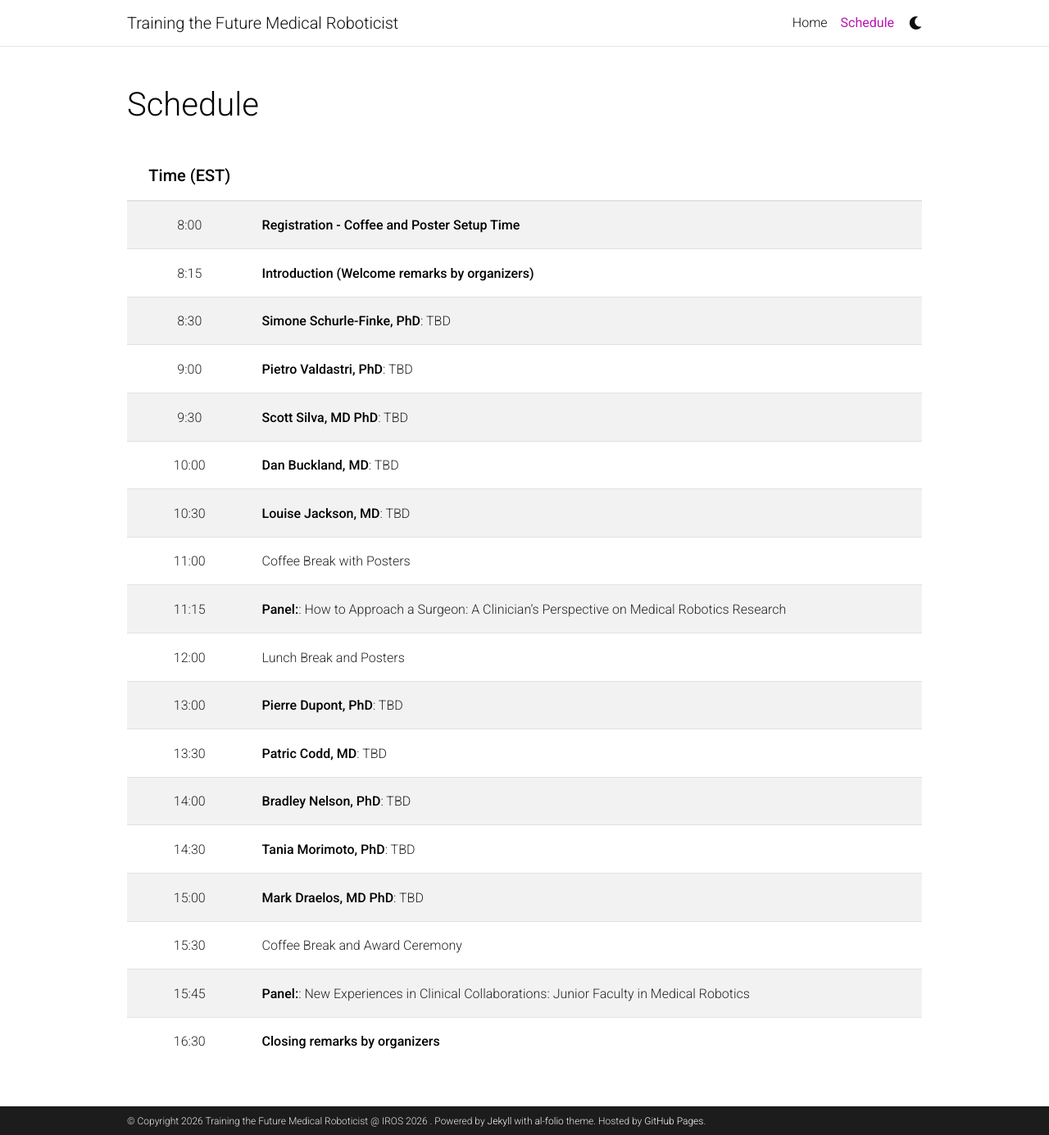
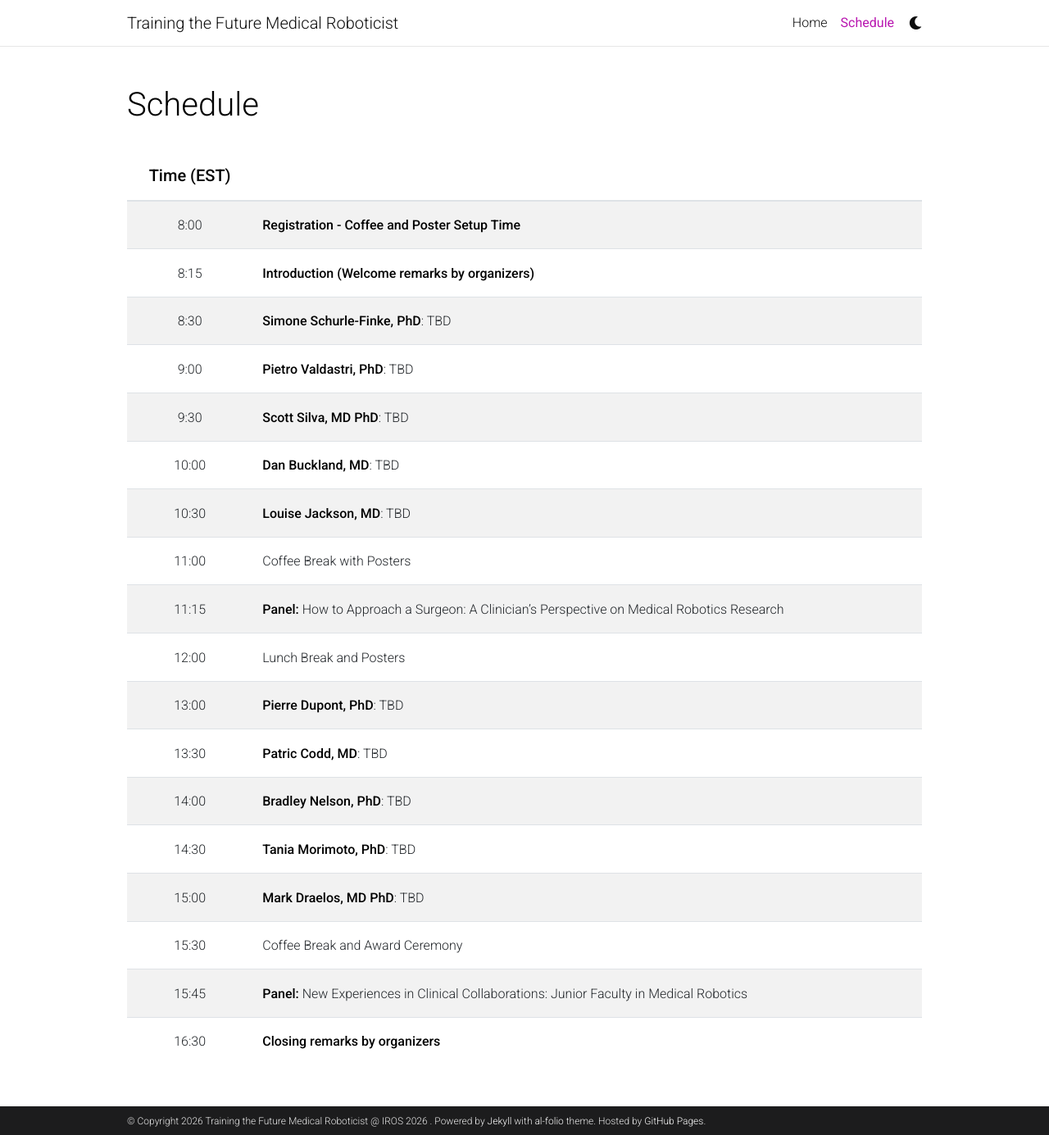
Before and after one commit to future-med-roboticist/future-med-roboticist.github.io, a Jekyll site: the page built from _pages/schedule.md, in a window 1280 px wide and 1385 px high. Shown: the whole window at 82% size. Built offline with Jekyll 4.4.1, drawn with Linux system fonts in a browser that asks for light colours; comment, search, counter and statistics services are not loaded; a style sheet for code colours, icons or effects is not loaded.

```diff
--- a/_pages/schedule.md
+++ b/_pages/schedule.md
@@ -17,7 +17,7 @@ nav_order: 1
 | 10:00 | **Dan Buckland, MD**: TBD |
 | 10:30 | **Louise Jackson, MD**: TBD|
 | 11:00 | Coffee Break with Posters |
-| 11:15 | **Panel:**: How to Approach a Surgeon: A Clinician's Perspective on Medical Robotics Research |
+| 11:15 | **Panel:** How to Approach a Surgeon: A Clinician's Perspective on Medical Robotics Research |
 | 12:00 | Lunch Break and Posters|
 | 13:00 | **Pierre Dupont, PhD**: TBD|
 | 13:30 | **Patric Codd, MD**: TBD|
@@ -25,7 +25,7 @@ nav_order: 1
 | 14:30 | **Tania Morimoto, PhD**: TBD|
 | 15:00 | **Mark Draelos, MD PhD**: TBD|
 | 15:30 | Coffee Break and Award Ceremony |
-| 15:45 | **Panel:**: New Experiences in Clinical Collaborations: Junior Faculty in Medical Robotics |
+| 15:45 | **Panel:** New Experiences in Clinical Collaborations: Junior Faculty in Medical Robotics |
 | 16:30 |  **Closing remarks by organizers**|
 {: .table}
 {: .table-striped}
```
